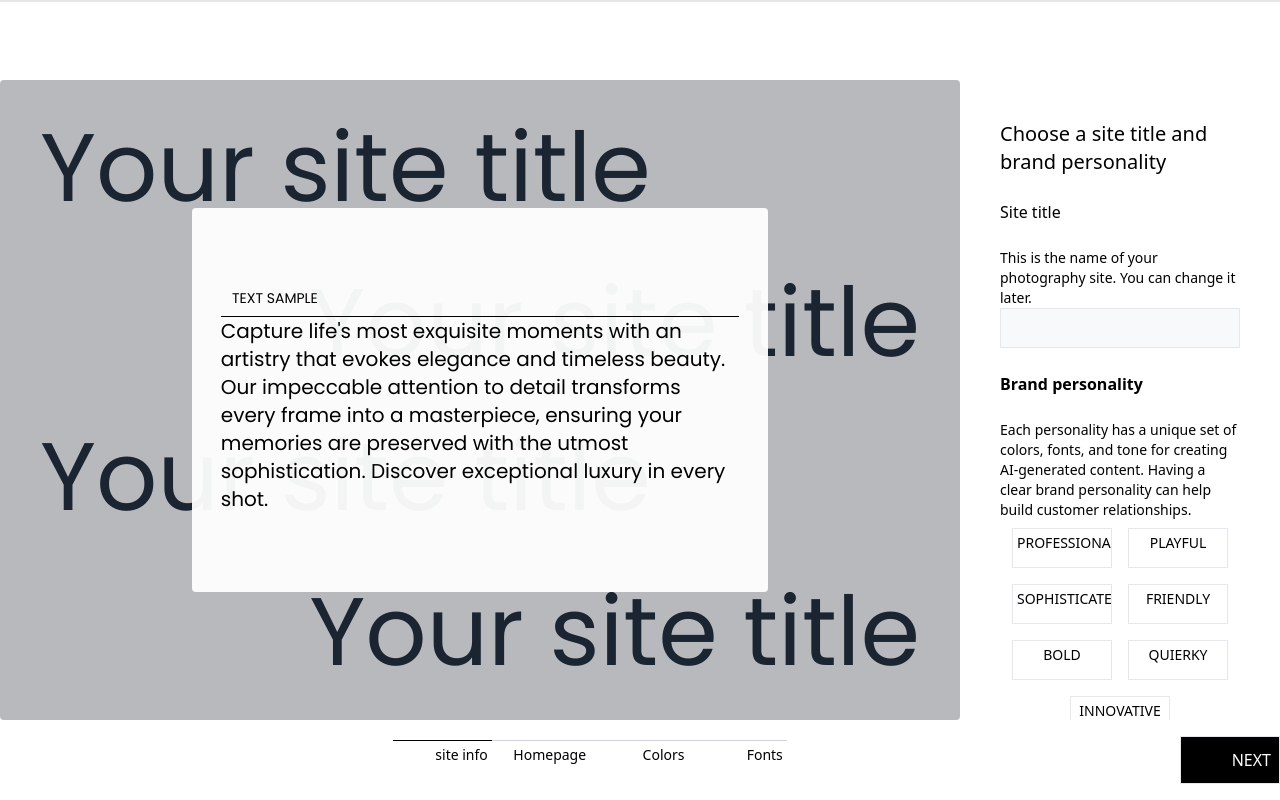
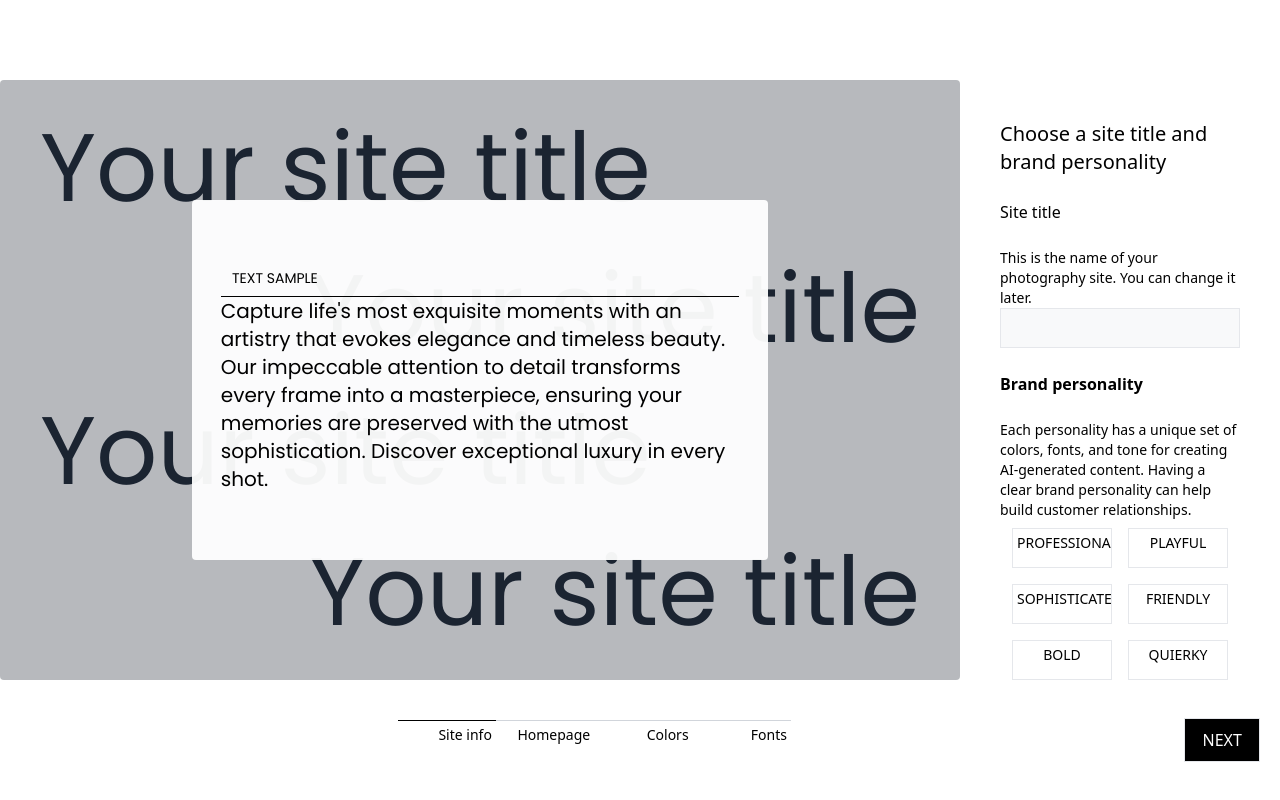
Before and after one commit to sandeeppachatgmailcom/WebDeveloperTool, a React (Vite) app: page /home in a window 1280 px wide. Built offline with nearby package versions, Linux system fonts and the light colour scheme.

Commit message:
menuBar alignment problem fixed , text formats converted to uniform style

```diff
--- a/src/App.jsx
+++ b/src/App.jsx
@@ -11,15 +11,15 @@ function App() {
   const isHomePage = location.pathname === '/';
 
   return (
-    <div className='w-full h-screen'>
-      <div className='h-[10%]'>
+    <div className='w-full h-screen flex flex-col'>
+      <div className='h-[10%] flex '>
         <Header />
       </div>
-      <div className='h-[80%]'>
+      <div className='h-[75%] flex '>
         <Outlet />
       </div>
       {!isHomePage && (
-        <div className='h-[10%]'>
+        <div className='h-[15%] flex '>
           <MenuBar />
         </div>
       )}
--- a/src/components/common/FontPanel.jsx
+++ b/src/components/common/FontPanel.jsx
@@ -7,12 +7,19 @@ function FontPanel() {
     const dispatch = useDispatch()
     const [selectedIndex,setSelectedIndex] = useState(0)
   return (
-    <div className='w-[100%] h-[100%] flex flex-wrap border  overflow-scroll '>
+    <div className='w-[100%] h-[100%] flex  flex-col  border-s gap-5 ps-1  overflow-scroll '>
+        <div className='w-full flex   flex-col     '>
+            <h1 className='text-xl m-10 font-semibold '> Choose a font pairing</h1>
+            <span className='text-sm m-3 '>These custom pairings were curated by our designers. There are other font options you can explore later.</span>
+        </div>
+        <div className='w-[100%]  flex  flex-wrap '>
         {
-            Object.keys(fonts).map((font,index)=><div onClick={()=>{dispatch(setFont(fonts[font]));console.log(fonts[font]);setSelectedIndex(index)}} className={`${index == selectedIndex ? 'border border-gray-800' :''} m-1 rounded-xl cursor-pointer shadow-md  w-[45%] h-[30%]   p-1 flex justify-center items-center `}>
-                <h1 className={`${fonts[font].font} text-xl`}>{font}</h1>
+            Object.keys(fonts).map((font,index)=><div onClick={()=>{dispatch(setFont(fonts[font]));console.log(fonts[font]);setSelectedIndex(index)}} className={`${index == selectedIndex ? 'border border-gray-800' :''} m-1 h-[70%]   cursor-pointer shadow-md  w-[45%]   p-1 flex flex-wrap justify-center items-center `}>
+                <h1 className={`${fonts[font].font} text-sm p-1 `}>{font.toUpperCase()}</h1>
             </div> )
         }
+        </div>
+
     </div>
   )
 }
--- a/src/components/common/MenuBar/MenuBar.jsx
+++ b/src/components/common/MenuBar/MenuBar.jsx
@@ -15,9 +15,9 @@ const  MenuBar = ()=>{
 
     return(
 
-        <div className="w-[100%] h-[100%] flex justify-between items-center cursor-pointer ">
+        <div className="w-[100%] h-[100%] flex justify-between items-center cursor-pointer p-1 ">
             {menuIndex>0 ?
-            <div onClick={()=>{setMenuIndex(menuIndex-1 ) }} className="flex w-1/12 border h-[60%] bg-black text-white items-center justify-start p-2">
+            <div onClick={()=>{setMenuIndex(menuIndex-1 ) }} className="flex w-20  border h-[40%] hover:bg-gray-300 text-gray-800 items-center justify-center ms-4 p-2">
                 BACK
             </div>:''}
             <div className="flex w-full justify-center">
@@ -28,7 +28,7 @@ const  MenuBar = ()=>{
 
             </div>
              {menuIndex < menuList.length-1?
-             <div onClick={()=>{setMenuIndex(menuIndex+1) }} className="flex w-1/12 border h-[60%] bg-black text-white cursor-pointer items-center justify-end p-2">
+             <div onClick={()=>{setMenuIndex(menuIndex+1) }} className="flex w-20 border h-[40%] bg-black text-white cursor-pointer items-center justify-center me-4 p-2">
                 NEXT
             </div>:''}
         </div>
--- a/src/components/common/header.jsx
+++ b/src/components/common/header.jsx
@@ -1,6 +1,6 @@
 const Header = ()=>{
     return (
-        <div className="h[100%] border w-full">
+        <div className="h[100%]   w-full">
 
         </div>
     )
--- a/src/store/menuBar.js
+++ b/src/store/menuBar.js
@@ -4,7 +4,7 @@ const menuBarSlice = createSlice({
     name:'menuBar',
     initialState:{
         seletedMenu:{index:0,name:'site info'},
-        menulist: [{index:0,name:'site info'},{index:1,name:'Homepage'},{index:2,name:'Colors'},{index:3,name:'Fonts'}]
+        menulist: [{index:0,name:'Site info'},{index:1,name:'Homepage'},{index:2,name:'Colors'},{index:3,name:'Fonts'}]
     },
     reducers:{
         nextMenu:(state,actions)=>{
```
